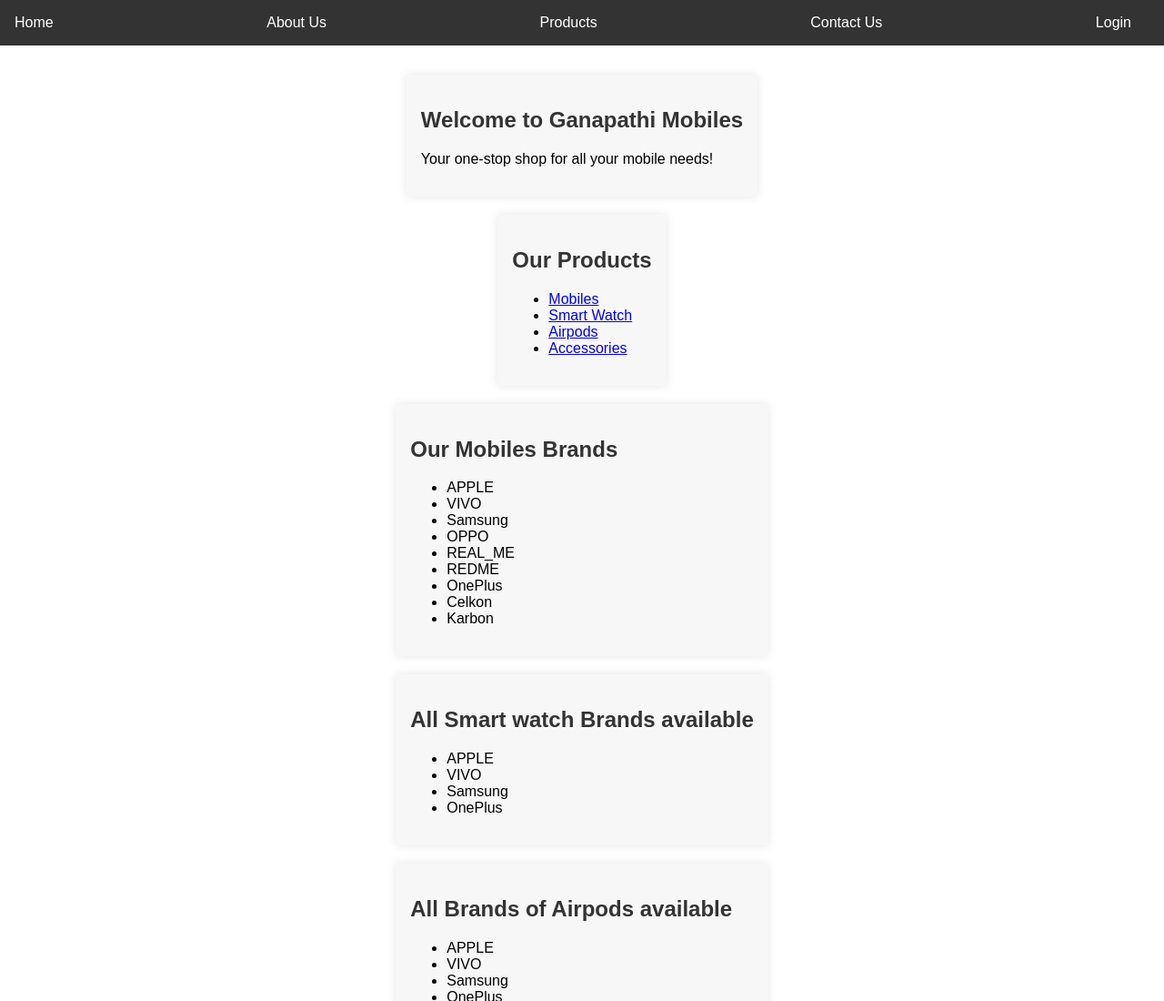
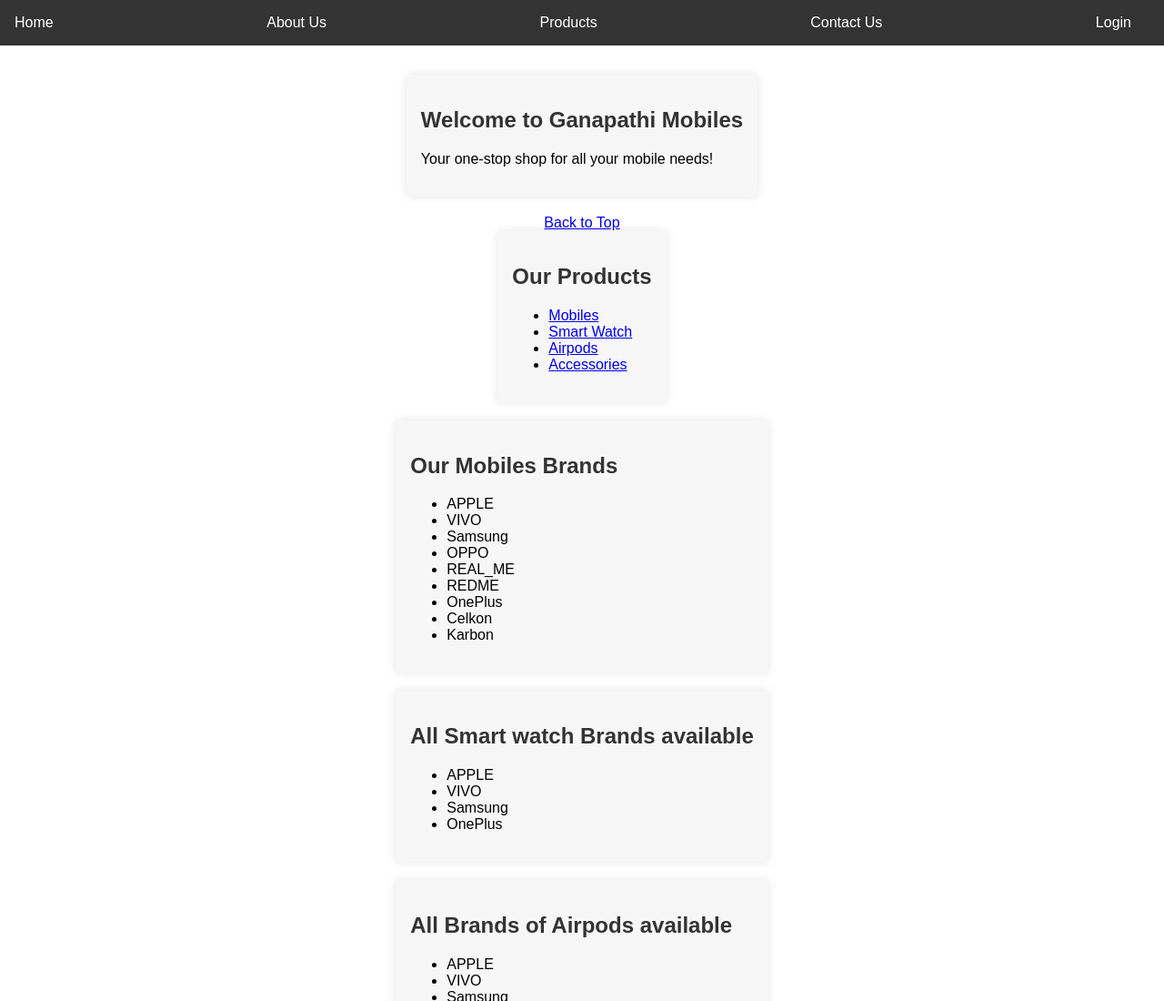
Before and after one commit to VenkatKatta-143/Ganapathi_Mobiles, a plain HTML site: page index.html in a window 1280 px wide. Shown: the top 1100 px of the page at 91% size. Drawn offline with Linux system fonts and the light colour scheme.

Commit message:
Update index.html

```diff
--- a/index.html
+++ b/index.html
@@ -24,6 +24,8 @@
 <h1>Welcome to Ganapathi Mobiles</h1>
 <p>Your one-stop shop for all your mobile needs!</p>
 </section>
+
+<a href="#" class="back-to-top">Back to Top</a>
 
 <section id="products">
 <h2>Our Products</h2>
```
